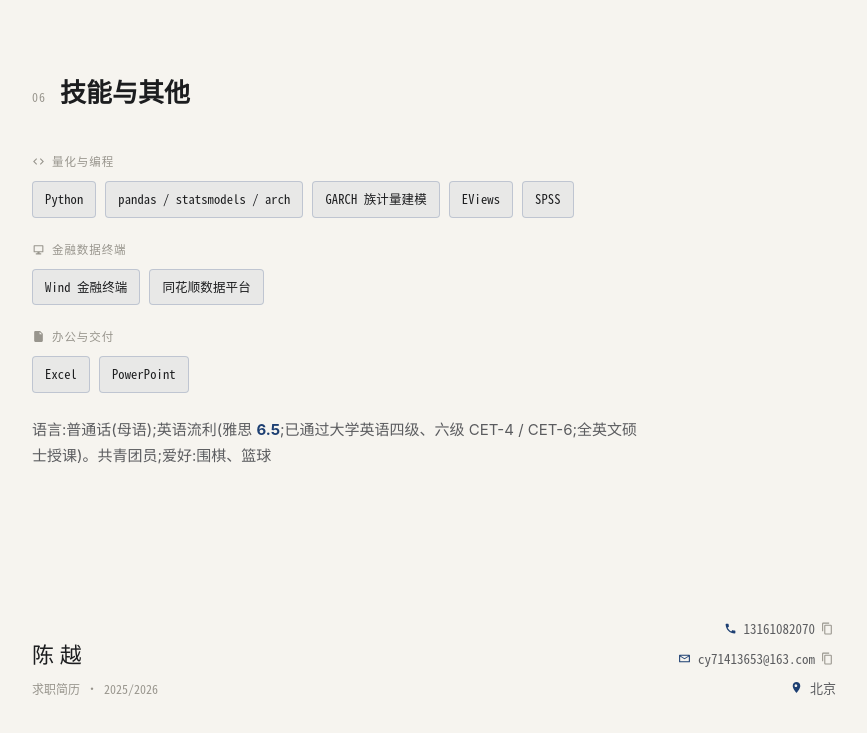
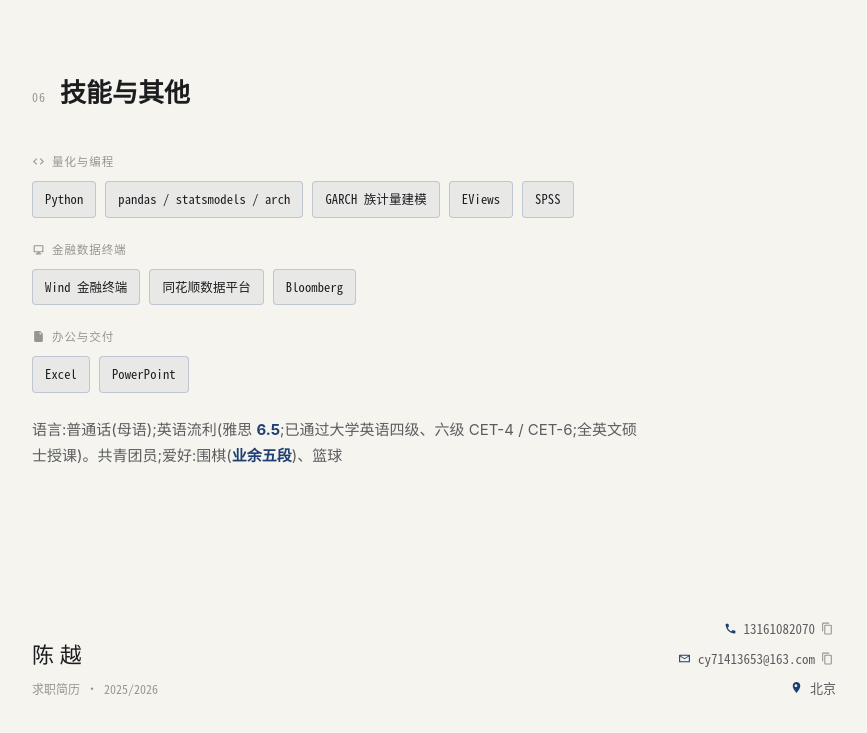
Before and after one commit to enzo71413653-web/Resume-of-Yue-Chen, a plain HTML site: page index.html in a window 1280 px wide. Shown: the part 4004-4737 px from the top of the page, without its empty margins (206-1073 px from the left). Drawn offline with Linux system fonts and the light colour scheme.

Commit message:
Add Bloomberg terminal skill and Go rank detail

```diff
--- a/index.html
+++ b/index.html
@@ -678,6 +678,7 @@
         <div class="tagcloud">
           <span class="tag"><span lang="zh">Wind 金融终端</span><span lang="en">Wind terminal</span></span>
           <span class="tag"><span lang="zh">同花顺数据平台</span><span lang="en">Tonghuashun terminal</span></span>
+          <span class="tag">Bloomberg</span>
         </div>
       </div>
       <div class="skillgroup reveal">
@@ -691,8 +692,8 @@
         </div>
       </div>
       <p class="langline reveal">
-        <span lang="zh">语言:普通话(母语);英语流利(雅思 <span class="n">6.5</span>;已通过大学英语四级、六级 CET-4 / CET-6;全英文硕士授课)。共青团员;爱好:围棋、篮球</span>
-        <span lang="en">Languages: Mandarin (native); English — fluent (IELTS <span class="n">6.5</span>; CET-4 &amp; CET-6 passed; master's degree taught fully in English). Interests: Go (board game), basketball</span>
+        <span lang="zh">语言:普通话(母语);英语流利(雅思 <span class="n">6.5</span>;已通过大学英语四级、六级 CET-4 / CET-6;全英文硕士授课)。共青团员;爱好:围棋(<span class="n">业余五段</span>)、篮球</span>
+        <span lang="en">Languages: Mandarin (native); English — fluent (IELTS <span class="n">6.5</span>; CET-4 &amp; CET-6 passed; master's degree taught fully in English). Interests: Go (<span class="n">amateur 5-dan</span>), basketball</span>
       </p>
     </div>
   </section>
```
